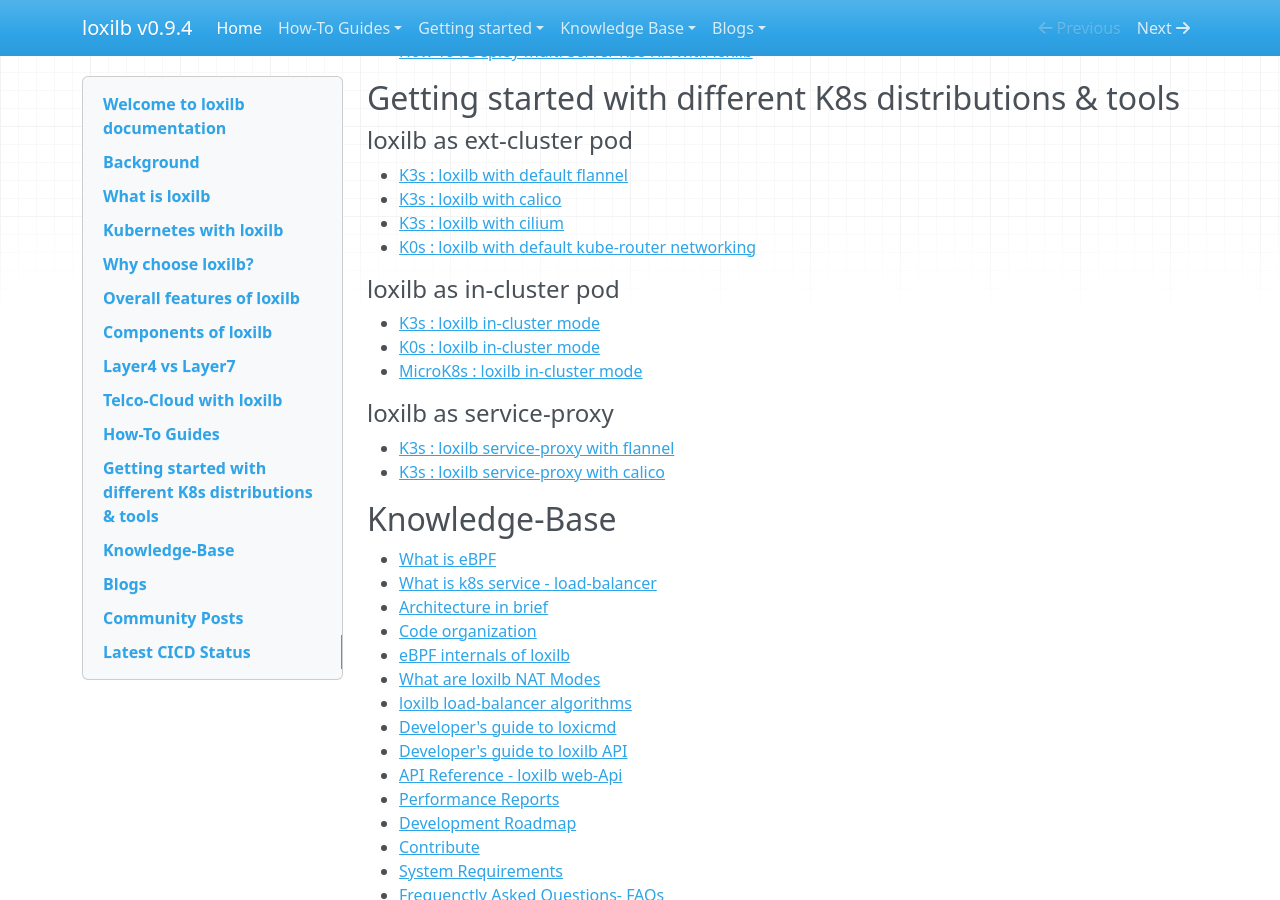
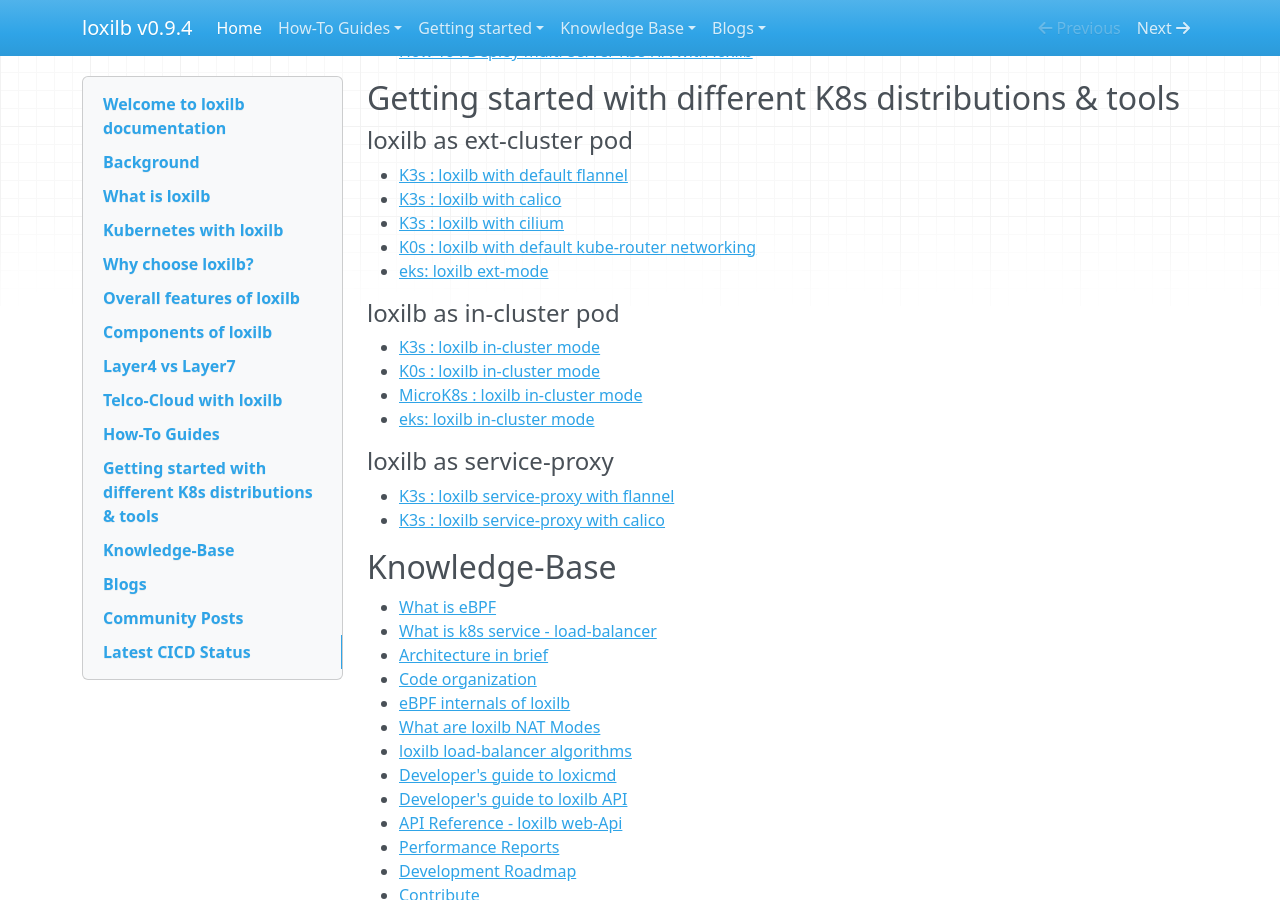
Before and after one commit to loxilb-io/loxilbdocs, an MkDocs documentation site: the page built from docs/index.md, in a window 1280 px wide and 900 px high, scrolled down 3415 px. Built offline with MkDocs 1.6.1, drawn with Linux system fonts in a browser that asks for light colours; nearby versions of some CDN libraries.

Commit message:
Update index.md

```diff
--- a/docs/index.md
+++ b/docs/index.md
@@ -96,11 +96,13 @@
 - [K3s : loxilb with calico](k3s_quick_start_calico.md)
 - [K3s : loxilb with cilium](quick_start_with_cilium.md)
 - [K0s : loxilb with default kube-router networking](k0s_quick_start.md)
+- [eks: loxilb ext-mode](eks-external.md)
 
 #### loxilb as in-cluster pod
 - [K3s : loxilb in-cluster mode](k3s_quick_start_incluster.md)
 - [K0s : loxilb in-cluster mode](k0s_quick_start_incluster.md)
 - [MicroK8s : loxilb in-cluster mode](microk8s_quick_start_incluster.md)
+- [eks: loxilb in-cluster mode](eks-external.md)
 
 #### loxilb as service-proxy
 - [K3s : loxilb service-proxy with flannel](service-proxy-flannel.md)
```
